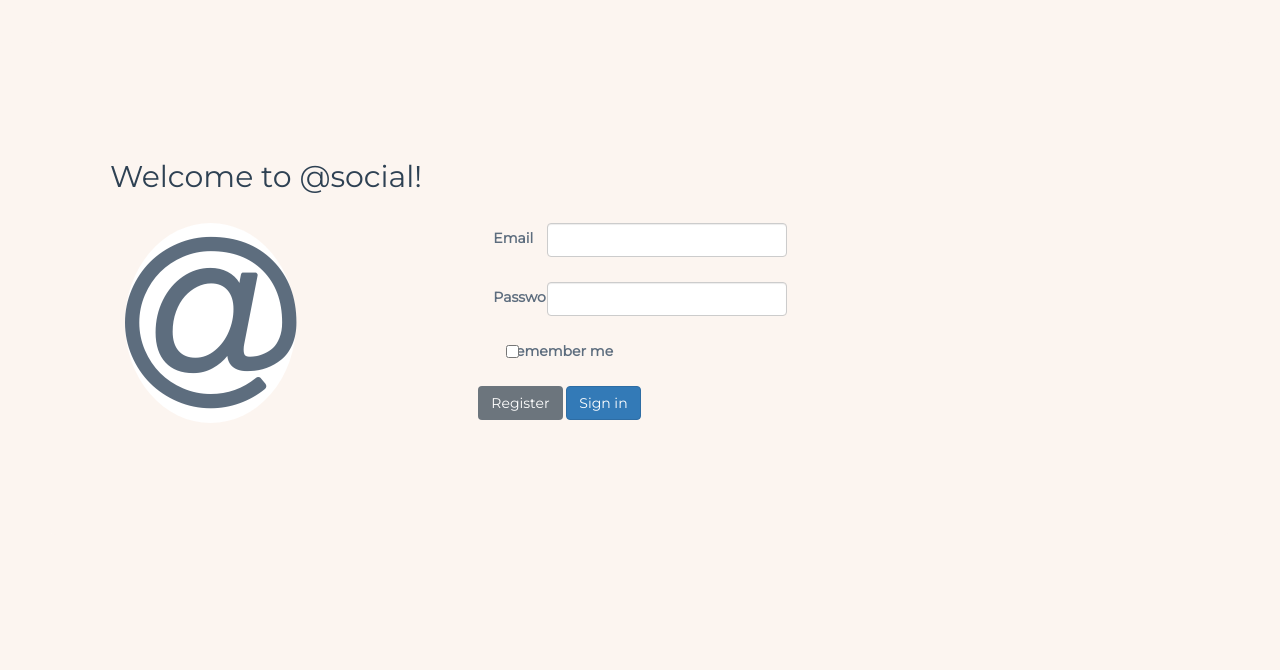
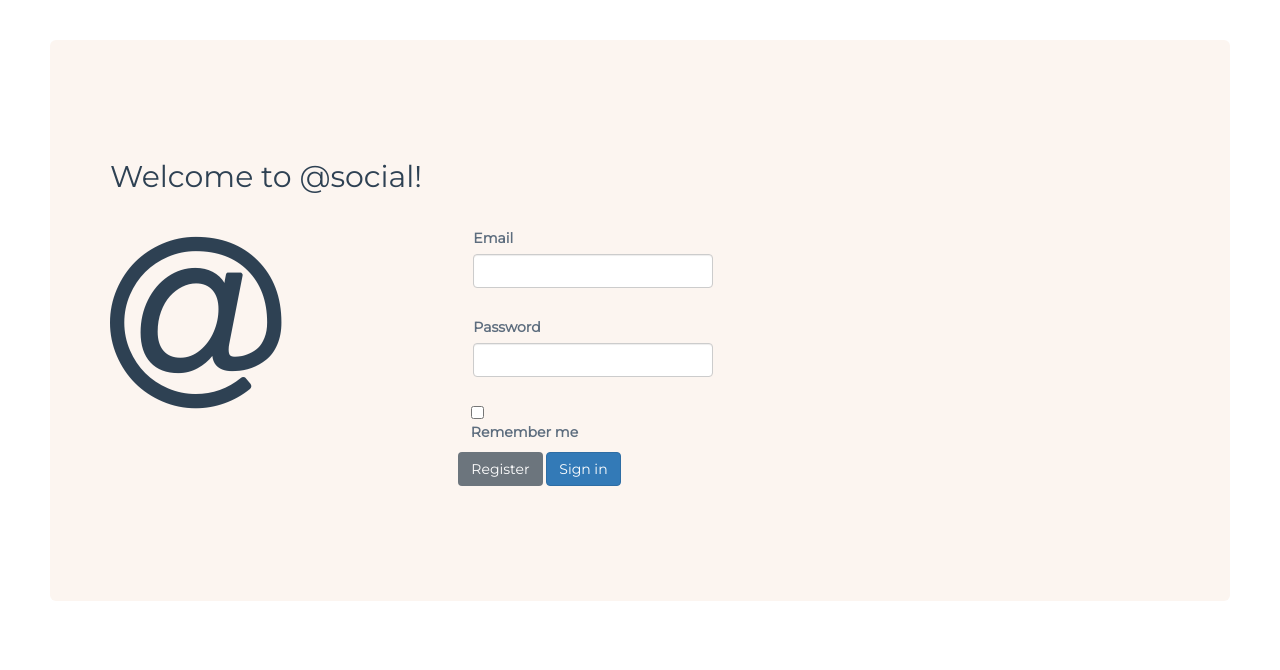
Before and after one commit to DAT250GRUPPEN/social, a Flask app: page /login in a window 1280 px wide. Shown: the top 670 px of the page. Run offline with Flask 2, Linux system fonts and the light colour scheme; some libraries are stand-ins or nearby versions.

Commit message:
Strever bare med den login siden...

```diff
--- a/atsocial/templates/login.html
+++ b/atsocial/templates/login.html
@@ -17,6 +17,10 @@
         <script src="https://cdn.jsdelivr.net/npm/bootstrap@4.5.3/dist/js/bootstrap.bundle.min.js" integrity="sha384-ho+j7jyWK8fNQe+A12Hb8AhRq26LrZ/JpcUGGOn+Y7RsweNrtN/tE3MoK7ZeZDyx" crossorigin="anonymous"></script>
 
     <style>
+        h1 {color: #2e4153;}
+        h2 {color: #2e4153;}
+        p {color: #5D6D7E;}
+
         header{
             background-color:#fcf5f0;
             font-family: arial;
@@ -24,7 +28,7 @@
             margin: 0px;
         }
         body {
-            background-color: #fcf5f0;
+            background-color: white;
             font-family: arial;
             text-align: left;
             margin: 0px ;
@@ -42,16 +46,9 @@
             background-color:white;
         }
 
-        h1 {color: #2e4153;}
-        h2 {color: #2e4153;}
-        p {color: #5D6D7E;}
-
         .logo {
-            color: #5D6D7E;
+            color: #2e4153;
             font-size: 200px;
-            background-color: white;
-            border-radius: 100%;
-
             }
 
 /*       TROR IKKE VI TRENGER DENNE
@@ -71,9 +68,9 @@
         }
 
     </style>
-    </header>
+    </head>
+
     <body>
-        <form> <!--Hva skal siden gjøre etter "submit"?-->
                 <!-- ha en egen klasse for form kanskje, slik at det går ann å flytte på den til høyre-->
 
         <div class="container-fluid"> <div class="jumbotron">
@@ -83,17 +80,16 @@
                       </div>
                   </div>
 
-                    <div class="column">
-
+                <div class="row">
                     <div class="col-sm-4">
                         <span class="fa fa-at logo"></span><!--<span class="glyphicon glyphicon-globe logo slideanim"></span>  TROR IKKE VI TRENGER SLIDEANIM-->
-                    </div></div>
+                    </div>
 
-                    <div class="column">
+            <form> <!--Hva skal siden gjøre etter "submit"?-->
 
                     <div class="form-group row">
-                        <div class="col-md-6 mb-3">
-                            <label for="inputEmail3" class="col-sm-2 col-form-label">Email</label>
+                        <div class="col-md-12 mb-3">
+                            <label for="inputEmail3" class="col-sm col-form-label"> Email </label>
                             <div class="col-sm-10">
                             <input type="email" class="form-control" id="inputEmail3"><!--Det som tastes inn må inneholde en @-->
                             </div>
@@ -101,44 +97,34 @@
                     </div>
 
                     <div class="form-group row">
-                            <div class="col-md-6 mb-3">
-                        <label for="inputPassword3" class="col-sm-2 col-form-label">Password</label>
+                            <div class="col-md-12 mb-3">
+                        <label for="inputPassword3" class="col-sm col-form-label">Password</label>
                             <div class="col-sm-10">
                                 <input type="password" class="form-control" id="inputPassword3"><!--pasordet blir skjult/sladdet-->
                             </div>
                         </div>
                     </div>
+                        <!--<div class="form-group row"> -->
 
-                    <div class="form-group row">
-                        <div class="col-md-6 mb-3">
-                            <div class="col-sm-10">
+
+                    <div class="form-group row">  <!-- DENNE ER OK... SÅ DE ER NOE NEDENFOR SOM KLIKKER...-->
+                        <div class="col-md-12 mb-3">
                             <div class="form-check">
                                 <input class="form-check-input" type="checkbox" id="gridCheck1">
-                                <label class="form-check-label" for="gridCheck1">
-                                    Remember me
-                                </label>
-                                </div>
-                            </div>
-                        </div>
-                    </div>
+                                <label class="form-check-label" for="gridCheck1"><br> Remember me</label>
+                        </div></div>
 
-                    <div class="form-group row">
+
+                                <!--<div class="form-group  row"> -->
                             <div class="col-sm-10">
                                 <!-- Må sjekke data-target!  har også bare kjørt på med <a href="registration.html"> tidligere. får se om det er nødvendig.
                                 <button type="button" class="btn btn-secondary" data-toggle="modal" data-target="#exampleModal" data-whatever="register">Register</button> -->
                                 <button type="button" class="btn btn-secondary" data-toggle="modal" data-target="#exampleModal" data-whatever="register">Register</button>
                                 <button type="submit" class="btn btn-primary">Sign in</button>
-                        </div>
-                    </div>
-                </div></div></div>
+
+                 <!-- Login - siden er ferdig her-->
 
 
-           </div></div></div>
-        </form> <!-- Login - siden er ferdig her-->
-
-
-
-        <form>
                         <!--Registrerings pop-upen starter her-->
                         <div class="modal fade" id="exampleModal" tabindex="-1" aria-labelledby="exampleModalLabel" aria-hidden="true">
                         <div class="modal-dialog">
@@ -213,7 +199,6 @@
                                             </small>
                                         </div>
 
-
                                         <div class="form-group">
                                         <div class="form-check">
                                             <input class="form-check-input" type="checkbox" value="" id="invalidCheck2" required>
@@ -233,6 +218,13 @@
                         </div>
                     </div>
                 </div>
+
+
                 </form>
+            </div>
+        </div>
+    </div>
+    </div>
+    </div>
     </body>
 </html>
```
Lines whose indentation alone changed are shown as unchanged.
